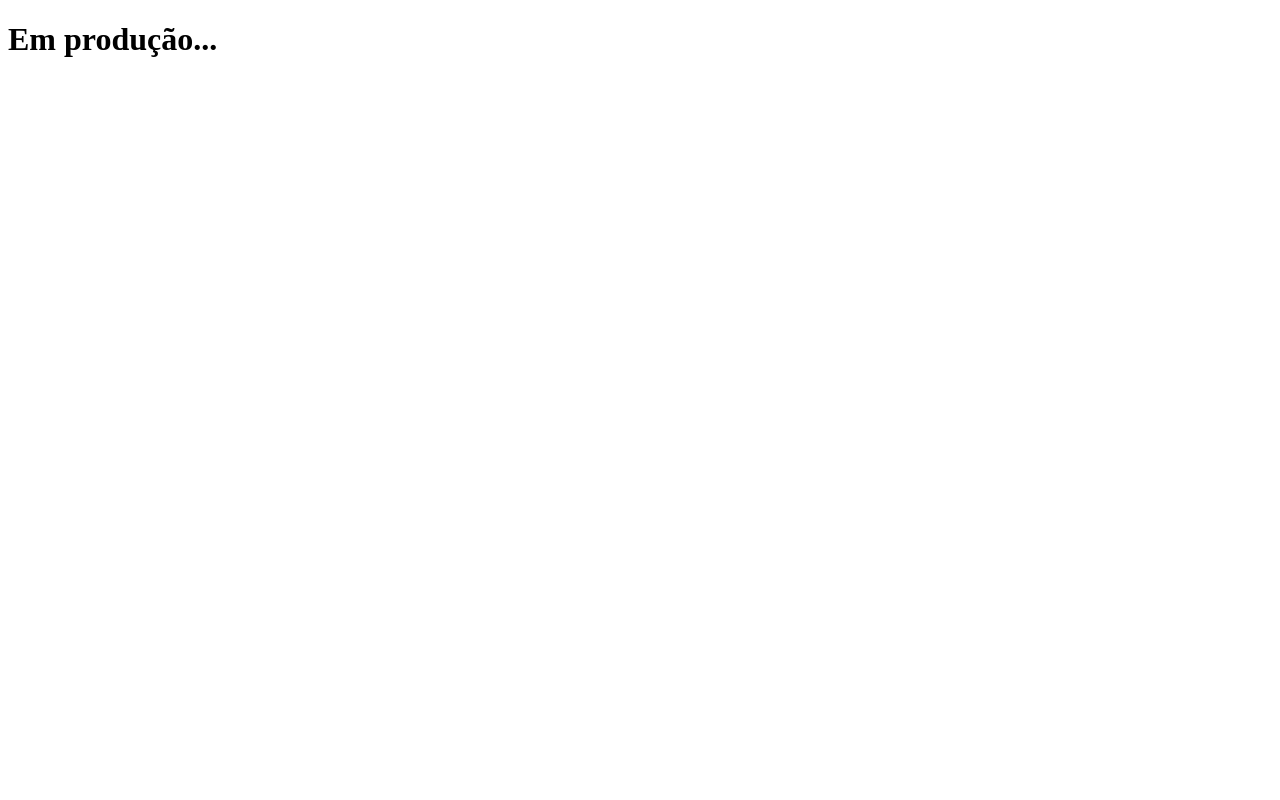
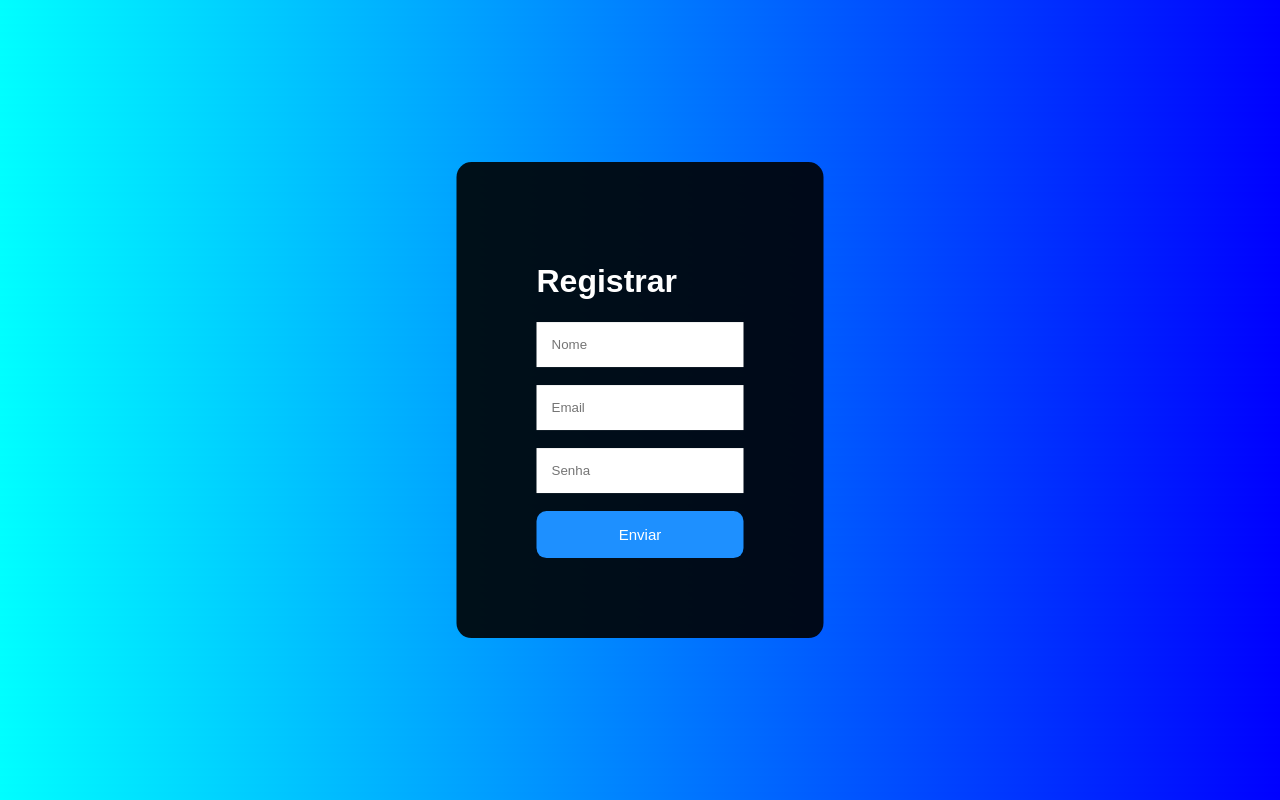
Before and after one commit to CarvalhoAdryan/api-de-cadastro-front, a plain HTML site: page register.html in a window 1280 px wide. Drawn offline with Linux system fonts and the light colour scheme.

Commit message:
Tela de registro

```diff
--- a/register.html
+++ b/register.html
@@ -3,9 +3,51 @@
 <head>
     <meta charset="UTF-8">
     <meta name="viewport" content="width=device-width, initial-scale=1.0">
-    <title>Document</title>
+    <title>Registrar</title>
+    <style>
+        body{
+            font-family: Arial, Helvetica, sans-serif;
+            background-image: linear-gradient(45deg,cyan,blue);
+        }
+        div{
+            background-color: rgba(0, 0, 0, 0.9);
+            position: absolute;
+            top: 50%;
+            left: 50%;
+            transform: translate(-50%,-50%);
+            padding: 80px;
+            border-radius: 15px;
+            color: white;
+        }
+        input{
+            padding: 15px;
+            border: none;
+            outline: none;
+        }
+        button{
+            background-color: dodgerblue;
+            border: none;
+            padding: 15px;
+            width: 100%;
+            border-radius: 10px;
+            color: white;
+            font-size: 15px;
+        }
+        button:hover{
+            background-color: aqua;
+        }
+    </style>
 </head>
 <body>
-    <h1>Em produção...</h1>
+    <div class="Tela Registrar">
+        <h1>Registrar</h1>
+        <input type="text" placeholder="Nome">
+        <br><br>
+        <input type="text" placeholder="Email">
+        <br><br>
+        <input type="password" placeholder="Senha">
+        <br><br>
+        <button type="submit">Enviar</button>
+    </div>
 </body>
 </html>
```
